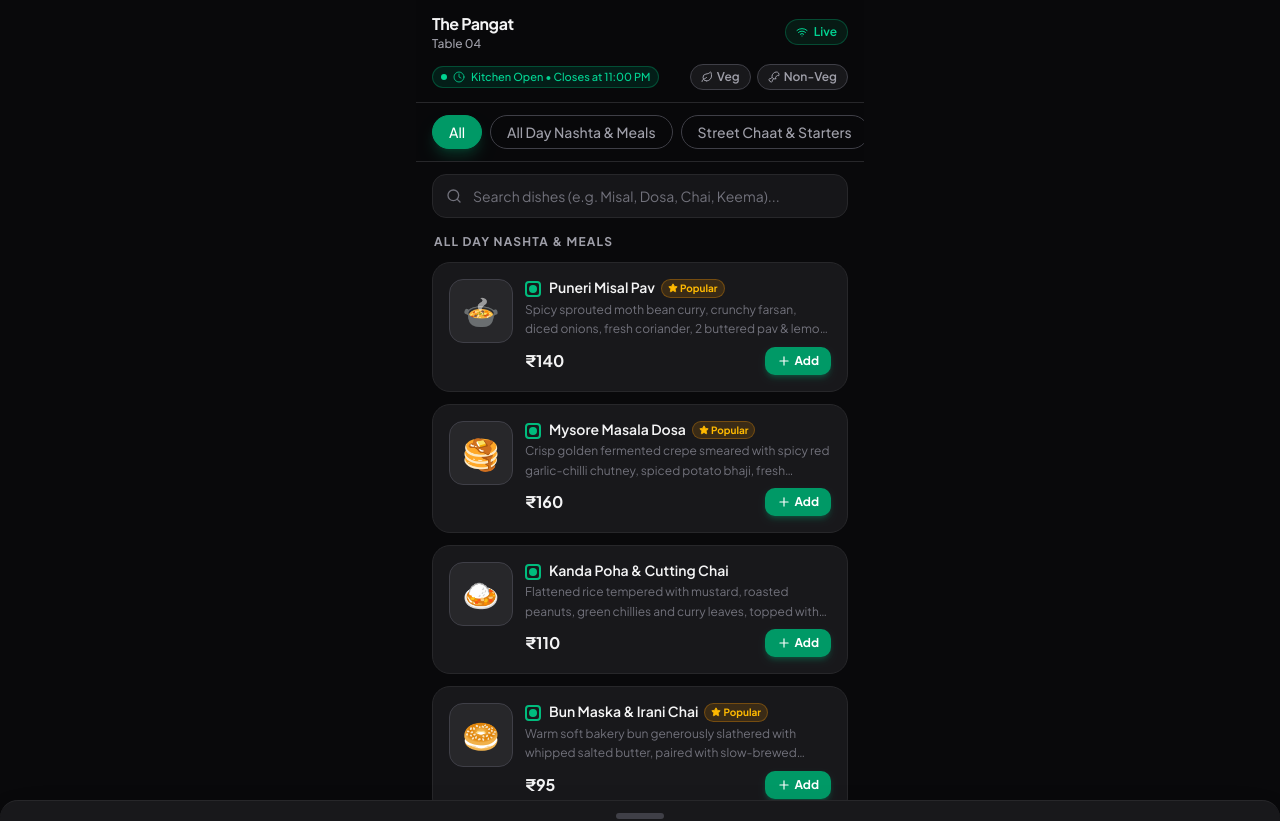
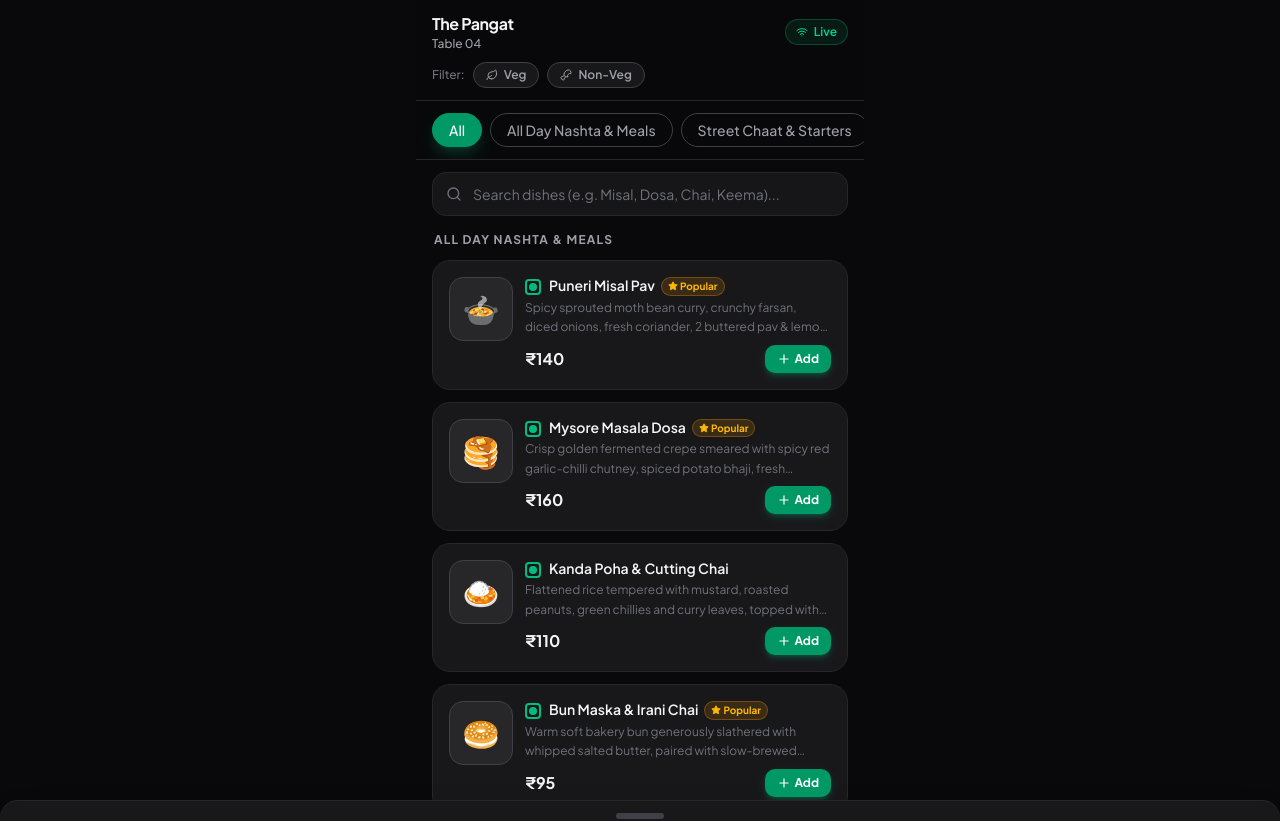
Before and after one commit to itznick/pangat-web, a React (Vite) app: page /r/pangat/t/04 in a window 1280 px wide. Shown: the top 821 px of the page. Built offline with nearby package versions, Linux system fonts and the light colour scheme; a web font is replaced by a local one.

Commit message:
Simplify diner top bar filters
Remove the kitchen status badge and closing-time prop, and present the dietary filters in a standalone labeled row.

```diff
--- a/src/features/diner/components/DinerTopBar.tsx
+++ b/src/features/diner/components/DinerTopBar.tsx
@@ -1,15 +1,14 @@
 import { useState, useEffect } from "react"
-import { Wifi, WifiOff, Leaf, Drumstick, Clock } from "lucide-react"
+import { Wifi, WifiOff, Leaf, Drumstick } from "lucide-react"
 import { cn } from "@/lib/utils"
 import { useCartStore, type DietaryFilter } from "@/stores/useCartStore"
 
 interface DinerTopBarProps {
   cafeName: string
   tableId: string
-  closingTime?: string
 }
 
-export function DinerTopBar({ cafeName, tableId, closingTime = "11:00 PM" }: DinerTopBarProps) {
+export function DinerTopBar({ cafeName, tableId }: DinerTopBarProps) {
   const [online, setOnline] = useState(true)
   const { dietaryFilter, setDietaryFilter } = useCartStore()
 
@@ -33,9 +32,7 @@
       {/* Row 1: Cafe name + Table ID + Live connectivity */}
       <div className="flex items-center justify-between">
         <div>
-          <div className="flex items-center gap-2">
           <h1 className="text-base font-bold text-zinc-100 tracking-tight">{cafeName}</h1>
-          </div>
           <p className="text-xs text-zinc-400 font-medium">Table {tableId}</p>
         </div>
 
@@ -53,21 +50,13 @@
         </div>
       </div>
 
-      {/* Row 2: Kitchen Operating Status + Dietary Filter Pills */}
-      <div className="flex items-center justify-between gap-2 pt-0.5">
-        {/* Kitchen status badge */}
-        <div className="inline-flex items-center gap-1.5 px-2 py-0.5 rounded-full text-[11px] font-medium bg-emerald-950/60 border border-emerald-500/30 text-emerald-400">
-          <span className="w-1.5 h-1.5 rounded-full bg-emerald-400 animate-pulse" />
-          <Clock className="h-3 w-3 text-emerald-400/80" />
-          <span>Kitchen Open • Closes at {closingTime}</span>
-        </div>
-
-        {/* Veg / Non-Veg filters */}
-        <div className="flex items-center gap-1.5">
+      {/* Row 2: Dietary Filter Pills */}
+      <div className="flex items-center gap-2">
+        <span className="text-xs text-zinc-500 font-medium">Filter:</span>
         <button
           onClick={() => handleDietaryToggle("VEG")}
           className={cn(
-              "flex items-center gap-1 px-2.5 py-1 rounded-full text-xs font-semibold border transition-all duration-200",
+            "flex items-center gap-1.5 px-3 py-1 rounded-full text-xs font-semibold border transition-all duration-200",
             dietaryFilter === "VEG"
               ? "bg-emerald-600 border-emerald-600 text-white shadow-sm shadow-emerald-600/40"
               : "bg-zinc-900 border-zinc-700 text-zinc-400 hover:border-emerald-600/50 hover:text-emerald-400"
@@ -79,7 +68,7 @@
         <button
           onClick={() => handleDietaryToggle("NON_VEG")}
           className={cn(
-              "flex items-center gap-1 px-2.5 py-1 rounded-full text-xs font-semibold border transition-all duration-200",
+            "flex items-center gap-1.5 px-3 py-1 rounded-full text-xs font-semibold border transition-all duration-200",
             dietaryFilter === "NON_VEG"
               ? "bg-rose-600 border-rose-600 text-white shadow-sm shadow-rose-600/40"
               : "bg-zinc-900 border-zinc-700 text-zinc-400 hover:border-rose-600/50 hover:text-rose-400"
@@ -90,6 +79,5 @@
         </button>
       </div>
     </div>
-    </div>
   )
 }
```
Lines whose indentation alone changed are shown as unchanged.
